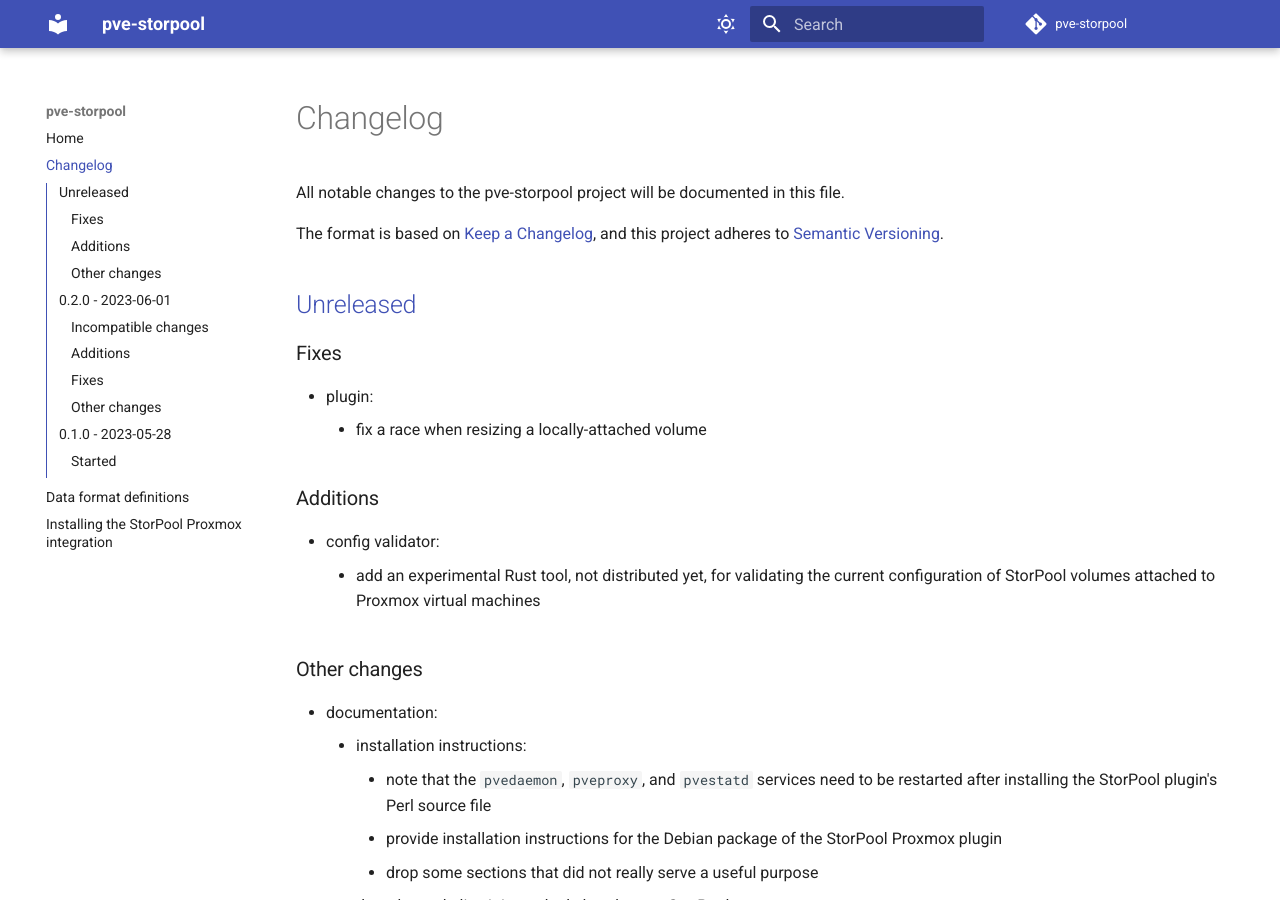
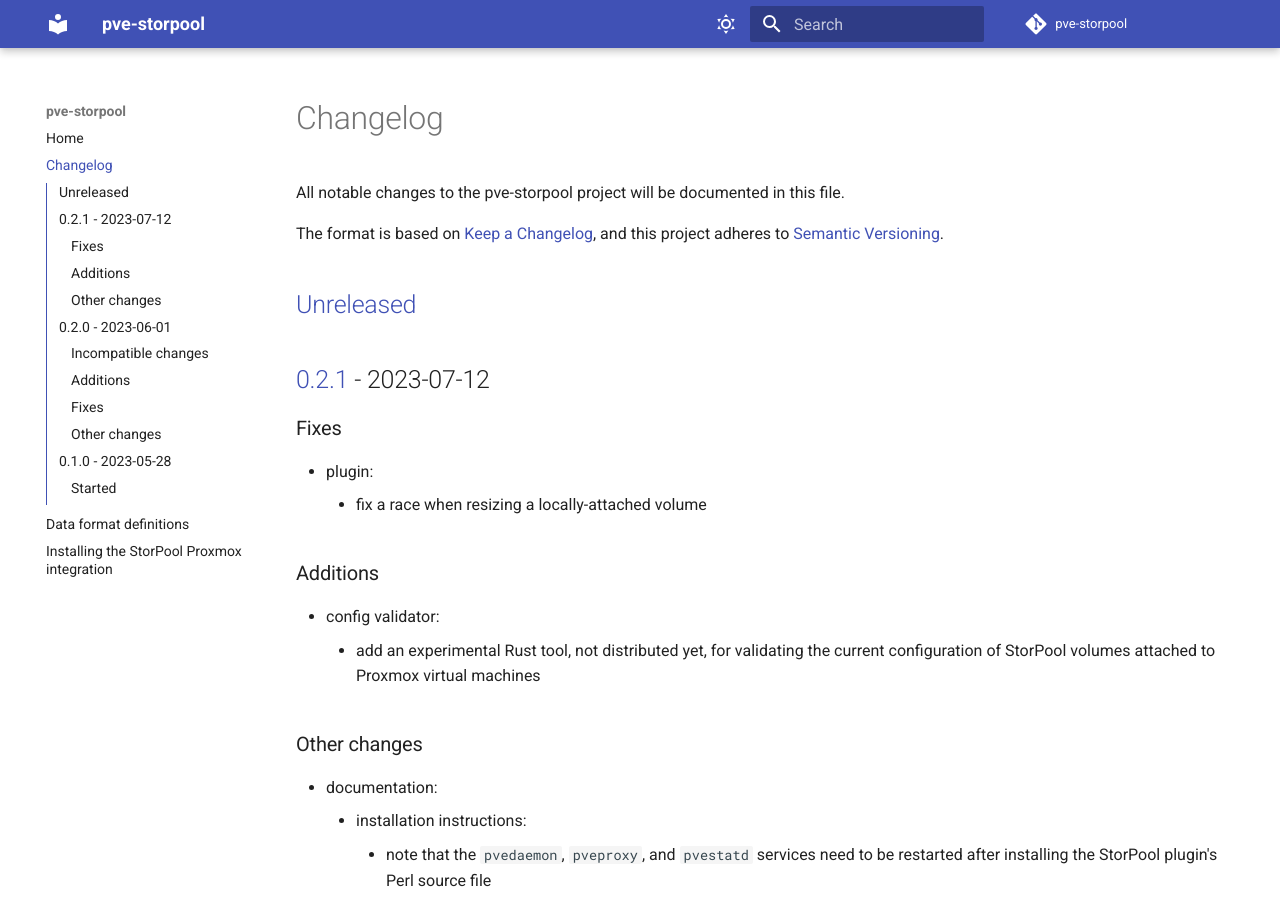
Before and after one commit to storpool/pve-storpool, an MkDocs documentation site: the page built from docs/changes.md, in a window 1280 px wide and 900 px high. Built offline with MkDocs 1.6.1 and Material for MkDocs 9.7.7, drawn with Linux system fonts in a browser that asks for light colours; comment, search, counter and statistics services are not loaded.

Commit message:
Prepare to release pve-storpool 0.2.1

```diff
--- a/docs/changes.md
+++ b/docs/changes.md
@@ -11,6 +11,8 @@
 and this project adheres to [Semantic Versioning](https://semver.org/spec/v2.0.0.html).
 
 ## [Unreleased]
+
+## [0.2.1] - 2023-07-12
 
 ### Fixes
 
@@ -89,6 +91,7 @@
 
 - Initial pre-release
 
-[Unreleased]: https://github.com/storpool/pve-storpool/compare/release/0.2.0...main
+[Unreleased]: https://github.com/storpool/pve-storpool/compare/release/0.2.1...main
+[0.2.1]: https://github.com/storpool/pve-storpool/compare/release/0.2.0...release%2F0.2.1
 [0.2.0]: https://github.com/storpool/pve-storpool/compare/release/0.1.0...release%2F0.2.0
 [0.1.0]: https://github.com/storpool/pve-storpool/releases/tag/release%2F0.1.0
```
Also changed, not shown: 2 other files.
